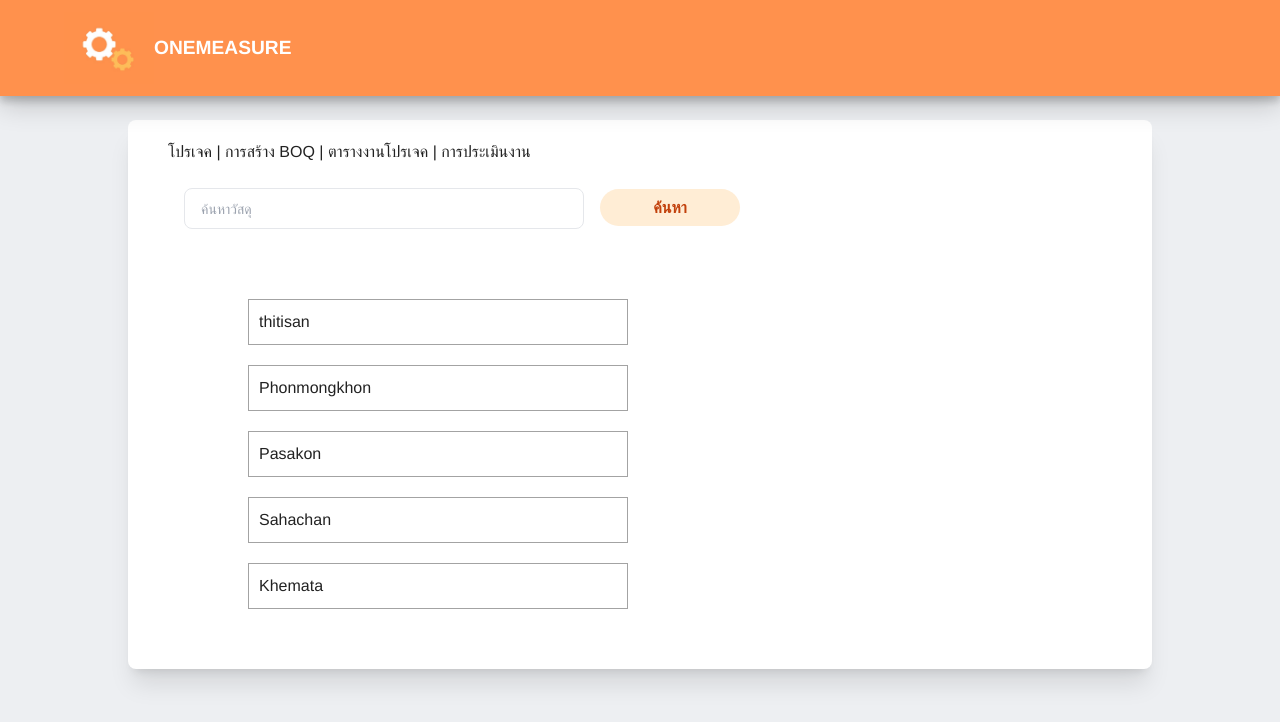
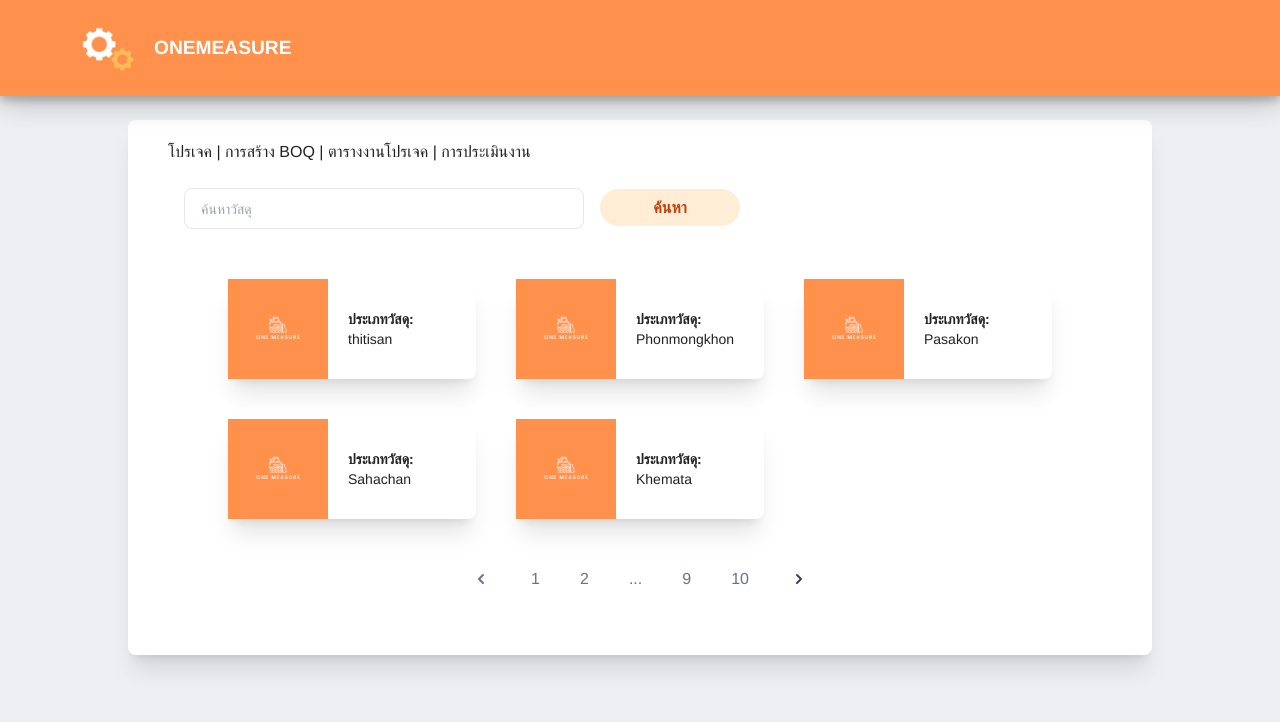
Before and after one commit to SE-senior-project/Frontend, a Vue app: page /material_list/1 in a window 1280 px wide. Shown: the top 722 px of the page. Built offline with nearby package versions, Linux system fonts and the light colour scheme.

Commit message:
[update]: material list and pagination

```diff
--- /dev/null
+++ b/src/components/Pagination.vue
@@ -0,0 +1,180 @@
+<template>
+  <div class="flex justify-center items-center">
+    <a
+      href="#"
+      class="
+        flex
+        items-center
+        justify-center
+        px-4
+        py-2
+        mx-1
+        text-gray-500
+        capitalize
+        bg-white
+        rounded-md
+        cursor-not-allowed
+      "
+    >
+      <svg
+        xmlns="http://www.w3.org/2000/svg"
+        class="w-5 h-5"
+        viewBox="0 0 20 20"
+        fill="currentColor"
+      >
+        <path
+          fill-rule="evenodd"
+          d="M12.707 5.293a1 1 0 010 1.414L9.414 10l3.293 3.293a1 1 0 01-1.414 1.414l-4-4a1 1 0 010-1.414l4-4a1 1 0 011.414 0z"
+          clip-rule="evenodd"
+        />
+      </svg>
+    </a>
+
+    <a
+      href="#"
+      class="
+        hidden
+        px-4
+        py-2
+        mx-1
+        text-gray-500
+        transition-colors
+        duration-200
+        transform
+        bg-white
+        rounded-md
+        sm:inline
+        hover:bg-orange-500 hover:text-white
+      "
+    >
+      1
+    </a>
+
+    <a
+      href="#"
+      class="
+        hidden
+        px-4
+        py-2
+        mx-1
+        text-gray-500
+        transition-colors
+        duration-200
+        transform
+        bg-white
+        rounded-md
+        sm:inline
+        hover:bg-orange-500 hover:text-white
+      "
+    >
+      2
+    </a>
+
+    <a
+      href="#"
+      class="
+        hidden
+        px-4
+        py-2
+        mx-1
+        text-gray-500
+        transition-colors
+        duration-200
+        transform
+        bg-white
+        rounded-md
+        sm:inline
+        hover:bg-orange-500 hover:text-white
+      "
+    >
+      ...
+    </a>
+
+    <a
+      href="#"
+      class="
+        hidden
+        px-4
+        py-2
+        mx-1
+        text-gray-500
+        transition-colors
+        duration-200
+        transform
+        bg-white
+        rounded-md
+        sm:inline
+        hover:bg-orange-500 hover:text-white
+      "
+    >
+      9
+    </a>
+
+    <a
+      href="#"
+      class="
+        hidden
+        px-4
+        py-2
+        mx-1
+        text-gray-500
+        transition-colors
+        duration-200
+        transform
+        bg-white
+        rounded-md
+        sm:inline
+        hover:bg-orange-500 hover:text-white
+      "
+    >
+      10
+    </a>
+
+    <a
+      href="#"
+      class="
+        flex
+        items-center
+        justify-center
+        px-4
+        py-2
+        mx-1
+        text-gray-700
+        transition-colors
+        duration-200
+        transform
+        bg-white
+        rounded-md
+        dark:text-gray-200
+        hover:bg-orange-500 hover:text-white
+      "
+    >
+      <svg
+        xmlns="http://www.w3.org/2000/svg"
+        class="w-5 h-5"
+        viewBox="0 0 20 20"
+        fill="currentColor"
+      >
+        <path
+          fill-rule="evenodd"
+          d="M7.293 14.707a1 1 0 010-1.414L10.586 10 7.293 6.707a1 1 0 011.414-1.414l4 4a1 1 0 010 1.414l-4 4a1 1 0 01-1.414 0z"
+          clip-rule="evenodd"
+        />
+      </svg>
+    </a>
+  </div>
+</template>
+
+<script>
+export default {
+  name: "pagination",
+  components: {
+
+  },
+  methods: {
+
+  },
+};
+</script>
+<style scoped>
+</style>
--- a/src/components/pm/CategoryMaterial.vue
+++ b/src/components/pm/CategoryMaterial.vue
@@ -1,14 +1,24 @@
 <template>
-  <router-link
-    class="link"
-    :to="{ name: 'material_selection', params: { id: user.id } }"
+  <div
+    class="card mx-[60px] md:mx-[40px] lg:mx-[20px] mb-10 shadow-xl rounded-lg"
   >
-    <li>{{ user.name }}</li>
-  </router-link>
+    <router-link
+      class="link"
+      :to="{ name: 'material_type', params: { id: user.id } }"
+    >
+      <div class="contractor flex flex-row items-center">
+        <img class="w-[100px]" src="../../assets/LogoOnemeasure.png" alt="" />
+        <div class="text-sm px-[20px]">
+        <p class="font-bold">ประเภทวัสดุ:</p>
+        <p>{{ user.name }}</p>
+      </div>
+      </div>
+    </router-link>
+  </div>
 </template>
 <script>
 export default {
-  name: "category_material",
+  name: "material_selection_card",
   props: {
     user: {
       type: Object,
@@ -29,14 +39,27 @@ export default {
 </script>
 
 <style scoped>
-li {
-  border: 1px solid #a3a3a3;
-  padding: 10px 10px;
-  margin: 20px 0;
+hr {
+  display: block;
+  height: 1px;
+  border: 0;
+  border-top: 1px solid #edeff2;
+  margin: 1em 0;
+  padding: 0;
 }
 
-li:hover {
-  cursor: pointer;
+.card:hover {
   transform: scale(1.05);
 }
+
+.nav-links::before {
+  position: absolute;
+  content: "";
+  height: 10px;
+  width: 10px;
+  background-color: #fa903d;
+  right: 9px;
+  top: -4px;
+  transform: rotate(45deg);
+}
 </style>
--- a/src/components/pm/SearchMaterial.vue
+++ b/src/components/pm/SearchMaterial.vue
@@ -24,6 +24,13 @@ export default {
     TextField,
     SecondaryButton,
   },
+  methods: {
+    onSubmit() {
+      this.$router.push({
+        name: "material_type",
+      });
+    },
+  },
 };
 </script>
 <style scoped>
--- a/src/views/pm/MaterialList.vue
+++ b/src/views/pm/MaterialList.vue
@@ -10,16 +10,16 @@
         mb-4
         mx-8
         px-10
-        py-5
+        pt-5
+        pb-14
       "
     >
       <NavProject />
       <SearchMaterial />
-      <div class="w-[500px]">
-        <ul class="px-10 py-5 ml-10 rounded-md">
+        <div class="px-10 pt-5 rounded-md grid grid-cols-3">
           <CategoryMaterial v-for="x in users" :key="x.id" :user="x" />
-        </ul>
-      </div>
+        </div>
+        <Pagination />
     </div>
   </div>
 </template>
@@ -27,12 +27,14 @@
 import CategoryMaterial from "../../components/pm/CategoryMaterial.vue";
 import SearchMaterial from "../../components/pm/SearchMaterial.vue";
 import NavProject from "../../components/NavProject";
+import Pagination from "../../components/Pagination";
 export default {
   name: "material_list",
   components: {
     CategoryMaterial,
     SearchMaterial,
     NavProject,
+    Pagination
   },
   data() {
     return {
--- a/src/views/pm/MaterialType.vue
+++ b/src/views/pm/MaterialType.vue
@@ -20,171 +20,7 @@
         <div class="grid grid-cols-1 md:grid-cols-2 lg:grid-cols-3">
           <MaterialTypeCard v-for="x in users" :key="x.id" :user="x" />
         </div>
-
-        <div class="flex justify-center items-center">
-          <a
-            href="#"
-            class="
-              flex
-              items-center
-              justify-center
-              px-4
-              py-2
-              mx-1
-              text-gray-500
-              capitalize
-              bg-white
-              rounded-md
-              cursor-not-allowed
-            "
-          >
-            <svg
-              xmlns="http://www.w3.org/2000/svg"
-              class="w-5 h-5"
-              viewBox="0 0 20 20"
-              fill="currentColor"
-            >
-              <path
-                fill-rule="evenodd"
-                d="M12.707 5.293a1 1 0 010 1.414L9.414 10l3.293 3.293a1 1 0 01-1.414 1.414l-4-4a1 1 0 010-1.414l4-4a1 1 0 011.414 0z"
-                clip-rule="evenodd"
-              />
-            </svg>
-          </a>
-
-          <a
-            href="#"
-            class="
-              hidden
-              px-4
-              py-2
-              mx-1
-              text-gray-500
-              transition-colors
-              duration-200
-              transform
-              bg-white
-              rounded-md
-              sm:inline
-              hover:bg-orange-500 hover:text-white
-            "
-          >
-            1
-          </a>
-
-          <a
-            href="#"
-            class="
-              hidden
-              px-4
-              py-2
-              mx-1
-              text-gray-500
-              transition-colors
-              duration-200
-              transform
-              bg-white
-              rounded-md
-              sm:inline
-              hover:bg-orange-500 hover:text-white
-            "
-          >
-            2
-          </a>
-
-          <a
-            href="#"
-            class="
-              hidden
-              px-4
-              py-2
-              mx-1
-              text-gray-500
-              transition-colors
-              duration-200
-              transform
-              bg-white
-              rounded-md
-              sm:inline
-              hover:bg-orange-500 hover:text-white
-            "
-          >
-            ...
-          </a>
-
-          <a
-            href="#"
-            class="
-              hidden
-              px-4
-              py-2
-              mx-1
-              text-gray-500
-              transition-colors
-              duration-200
-              transform
-              bg-white
-              rounded-md
-              sm:inline
-              hover:bg-orange-500 hover:text-white
-            "
-          >
-            9
-          </a>
-
-          <a
-            href="#"
-            class="
-              hidden
-              px-4
-              py-2
-              mx-1
-              text-gray-500
-              transition-colors
-              duration-200
-              transform
-              bg-white
-              rounded-md
-              sm:inline
-              hover:bg-orange-500 hover:text-white
-            "
-          >
-            10
-          </a>
-
-          <a
-            href="#"
-            class="
-              flex
-              items-center
-              justify-center
-              px-4
-              py-2
-              mx-1
-              text-gray-700
-              transition-colors
-              duration-200
-              transform
-              bg-white
-              rounded-md
-              dark:text-gray-200
-              hover:bg-orange-500 hover:text-white
-            "
-          >
-            <svg
-              xmlns="http://www.w3.org/2000/svg"
-              class="w-5 h-5"
-              viewBox="0 0 20 20"
-              fill="currentColor"
-            >
-              <path
-                fill-rule="evenodd"
-                d="M7.293 14.707a1 1 0 010-1.414L10.586 10 7.293 6.707a1 1 0 011.414-1.414l4 4a1 1 0 010 1.414l-4 4a1 1 0 01-1.414 0z"
-                clip-rule="evenodd"
-              />
-            </svg>
-          </a>
-        </div>
+        <Pagination />
       </div>
     </div>
   </div>
@@ -194,13 +30,15 @@ import FormWrapper from "@/components/form/FormWrapper";
 import MaterialTypeCard from "../../components/pm/MaterialTypeCard.vue";
 import SearchMaterial from "../../components/pm/SearchMaterial.vue";
 import NavProject from "../../components/NavProject";
+import Pagination from "../../components/Pagination";
 export default {
   name: "material_list",
   components: {
     FormWrapper,
     MaterialTypeCard,
     SearchMaterial,
-    NavProject
+    NavProject,
+    Pagination
   },
   data() {
     return {
--- a/src/views/pm/TotalMaterialSelection.vue
+++ b/src/views/pm/TotalMaterialSelection.vue
@@ -11,11 +11,11 @@
         mx-8
         px-10
         py-5
-        grid grid-cols-1
-        md:grid-cols-2
-        lg:grid-cols-2
+        flex flex-col
       "
     >
+      <NavProject />
+      <div class="grid grid-cols-1 md:grid-cols-2 lg:grid-cols-2 mt-[40px]">
         <div class="bg-orange-500">
           <FormWrapper class="px-8 pt-6 pb-2 mb-0 text-white" label="วัสดุ" />
           <div
@@ -40,6 +40,7 @@
         </div>
       </div>
     </div>
+  </div>
 </template>
 <script>
 import FormWrapper from "@/components/form/FormWrapper";
@@ -47,6 +48,7 @@ import TotalMaterialCard from "@/components/pm/TotalMaterialCard";
 import TotalMaterialPriceCard from "@/components/pm/TotalMaterialPriceCard";
 import PrimaryButton from "@/components/button/PrimaryButton";
 import SecondaryButton from "@/components/button/SecondaryButton";
+import NavProject from "../../components/NavProject";
 export default {
   name: "total_material_selection",
   components: {
@@ -55,6 +57,7 @@ export default {
     TotalMaterialPriceCard,
     PrimaryButton,
     SecondaryButton,
+    NavProject,
   },
   data() {
     return {
```
Lines whose indentation alone changed are shown as unchanged.
